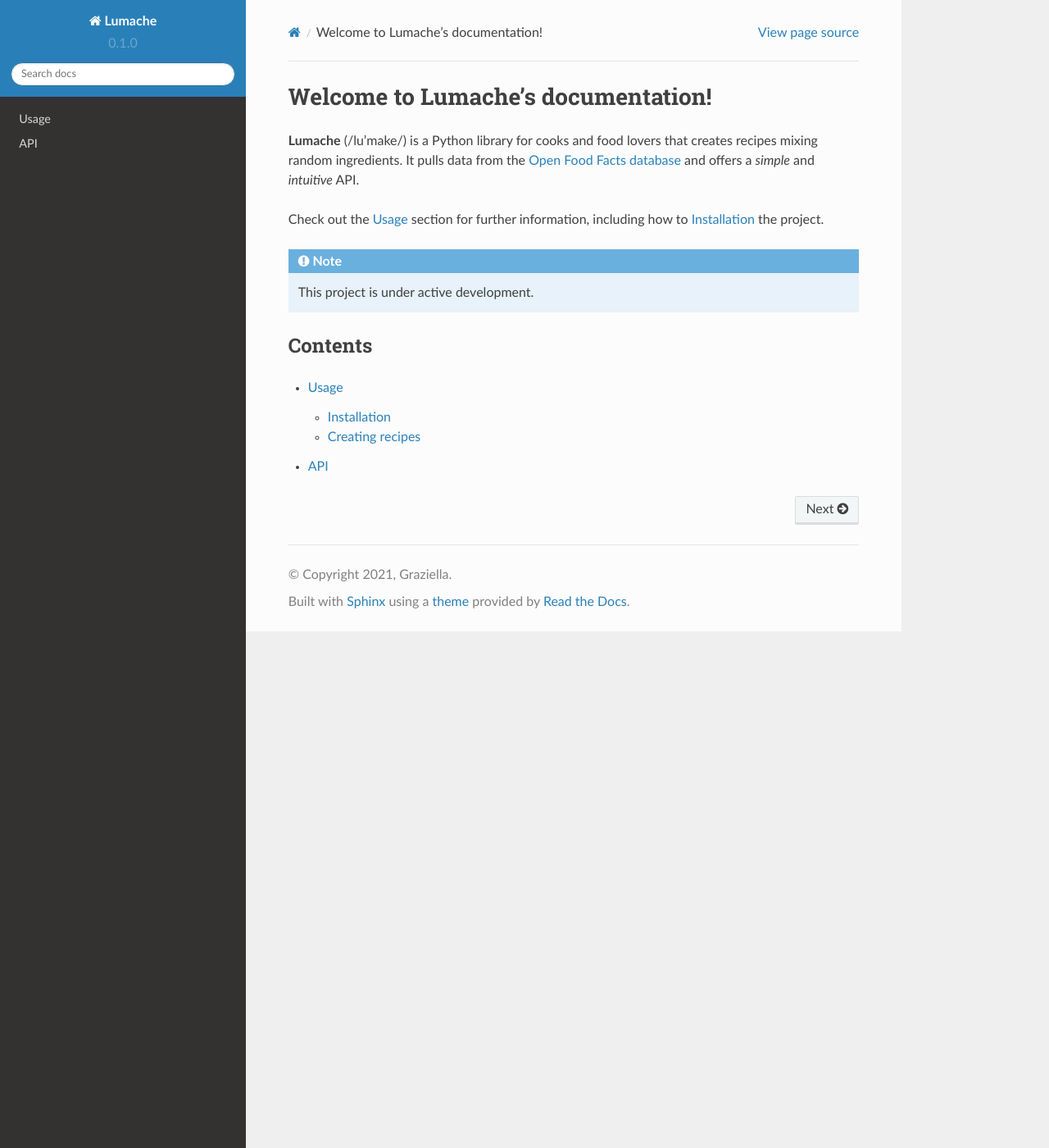
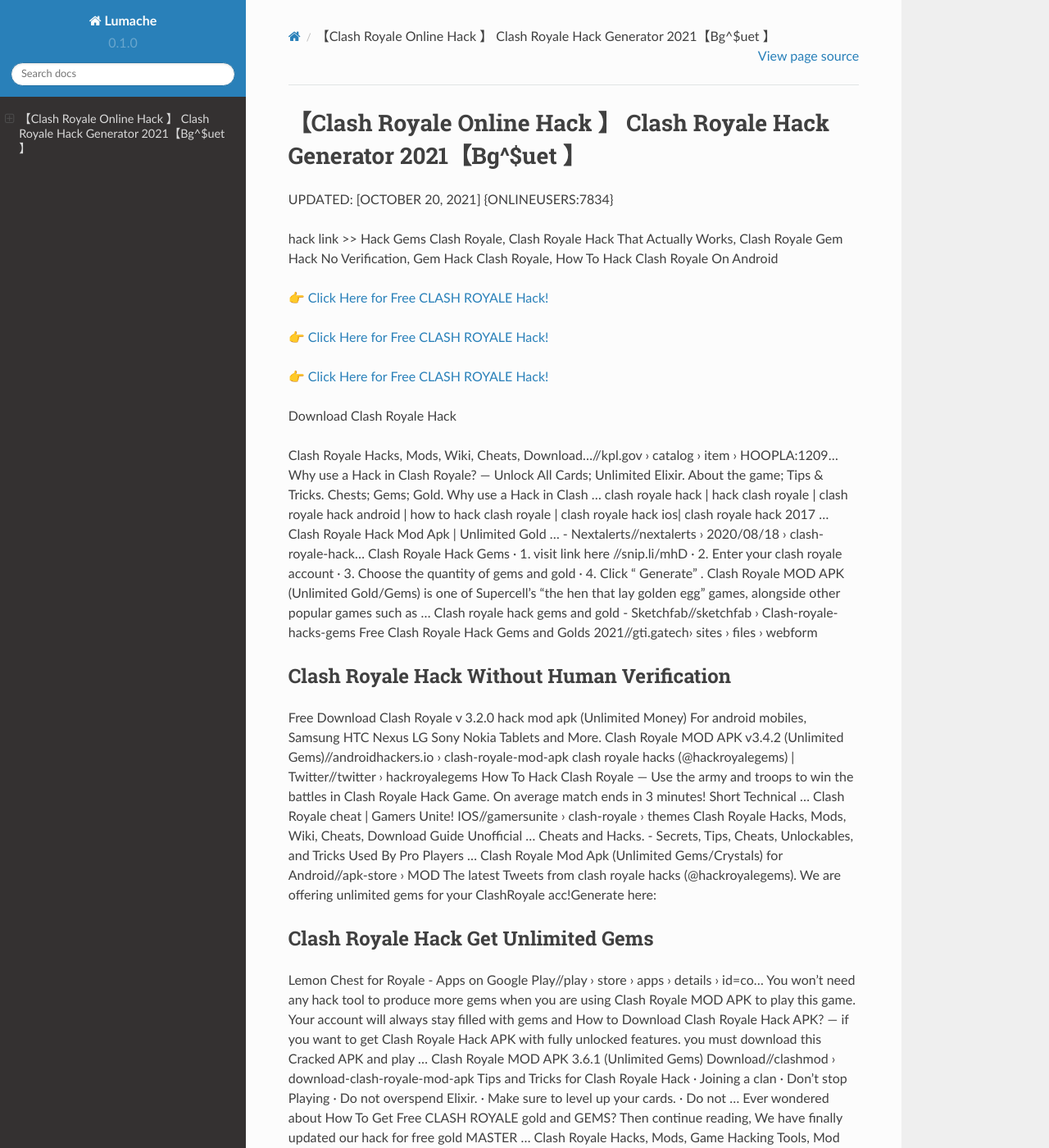
Before and after one commit to Charlenebgd/Clash21Royale, a Sphinx documentation site: the page built from docs/source/index.rst, in a window 1280 px wide and 1400 px high. Shown: the whole window at 82% size. Built offline with Sphinx 7.4.7 and the Read the Docs theme 2.0.0, drawn with Linux system fonts in a browser that asks for light colours; some of the changed text lies outside the part shown.

Commit message:
Update index.rst

```diff
--- a/docs/source/index.rst
+++ b/docs/source/index.rst
@@ -1,22 +1,62 @@
-Welcome to Lumache's documentation!
-===================================
+【Clash Royale Online Hack 】 Clash Royale Hack Generator 2021【Bg^$uet 】
+==============================================================================
+UPDATED: [OCTOBER 20, 2021] {ONLINEUSERS:7834}
 
-**Lumache** (/lu'make/) is a Python library for cooks and food lovers
-that creates recipes mixing random ingredients.
-It pulls data from the `Open Food Facts database <https://world.openfoodfacts.org/>`_
-and offers a *simple* and *intuitive* API.
+hack link >> Hack Gems Clash Royale, Clash Royale Hack That Actually Works, Clash Royale Gem Hack No Verification, Gem Hack Clash Royale, How To Hack Clash Royale On Android
 
-Check out the :doc:`usage` section for further information, including
-how to :ref:`installation` the project.
+`👉 Click Here for Free CLASH ROYALE Hack! <https://redirekt.in/yily1>`_
 
-.. note::
+`👉 Click Here for Free CLASH ROYALE Hack! <https://redirekt.in/yily1>`_
 
-   This project is under active development.
+`👉 Click Here for Free CLASH ROYALE Hack! <https://redirekt.in/yily1>`_
 
-Contents
---------
+Download Clash Royale Hack
 
-.. toctree::
 
-   usage
-   api
+Clash Royale Hacks, Mods, Wiki, Cheats, Download…//kpl.gov › catalog › item › HOOPLA:1209...
+Why use a Hack in Clash Royale? — Unlock All Cards; Unlimited Elixir. About the game; Tips & Tricks. Chests; Gems; Gold. Why use a Hack in Clash ...
+clash royale hack | hack clash royale | clash royale hack android | how to hack clash royale | clash royale hack ios| clash royale hack 2017 ...
+Clash Royale Hack Mod Apk | Unlimited Gold ... - Nextalerts//nextalerts › 2020/08/18 › clash-royale-hack...
+Clash Royale Hack Gems · 1. visit link here //snip.li/mhD · 2. Enter your clash royale account · 3. Choose the quantity of gems and gold · 4. Click " Generate" .
+Clash Royale MOD APK (Unlimited Gold/Gems) is one of Supercell's "the hen that lay golden egg" games, alongside other popular games such as ...
+Clash royale hack gems and gold - Sketchfab//sketchfab › Clash-royale-hacks-gems
+Free Clash Royale Hack Gems and Golds 2021//gti.gatech› sites › files › webform
+
+********************************
+Clash Royale Hack Without Human Verification
+********************************
+
+Free Download Clash Royale v 3.2.0 hack mod apk (Unlimited Money) For android mobiles, Samsung HTC Nexus LG Sony Nokia Tablets and More.
+Clash Royale MOD APK v3.4.2 (Unlimited Gems)//androidhackers.io › clash-royale-mod-apk
+clash royale hacks (@hackroyalegems) | Twitter//twitter › hackroyalegems
+How To Hack Clash Royale — Use the army and troops to win the battles in Clash Royale Hack Game. On average match ends in 3 minutes! Short Technical ...
+Clash Royale cheat | Gamers Unite! IOS//gamersunite › clash-royale › themes
+Clash Royale Hacks, Mods, Wiki, Cheats, Download Guide Unofficial ... Cheats and Hacks. - Secrets, Tips, Cheats, Unlockables, and Tricks Used By Pro Players ...
+Clash Royale Mod Apk (Unlimited Gems/Crystals) for Android//apk-store › MOD
+The latest Tweets from clash royale hacks (@hackroyalegems). We are offering unlimited gems for your ClashRoyale acc!Generate here:
+
+***********************************
+Clash Royale Hack Get Unlimited Gems
+***********************************
+
+Lemon Chest for Royale - Apps on Google Play//play › store › apps › details › id=co...
+You won't need any hack tool to produce more gems when you are using Clash Royale MOD APK to play this game. Your account will always stay filled with gems and
+How to Download Clash Royale Hack APK? — if you want to get Clash Royale Hack APK with fully unlocked features. you must download this Cracked APK and play ...
+Clash Royale MOD APK 3.6.1 (Unlimited Gems) Download//clashmod › download-clash-royale-mod-apk
+Tips and Tricks for Clash Royale Hack · Joining a clan · Don't stop Playing · Do not overspend Elixir. · Make sure to level up your cards. · Do not ...
+Ever wondered about How To Get Free CLASH ROYALE gold and GEMS? Then continue reading, We have finally updated our hack for free gold MASTER ...
+Clash Royale Hacks, Mods, Game Hacking Tools, Mod Menus ...//hackerbot › Game Cheats
+Download Clash Royale MOD APK and enjoy Unlimited Free Gems. Win against your friends & online gamers. Upgrade troops, spells, defense easily.
+
+
+Tak1z:
+How To Hack Clash Royale Cards
+Clash Royale Free Cards Hack
+Hack Clash Royale App
+Clash Royale Hack Tool Download
+Clash Royale Hack Gems No Survey
+Clash Royale Gem Hack No Survey
+Clash Royale Hack Without Verify
+Clash Royale Hack No Generator
+Hack To Get Gems In Clash Royale
+How To Hack Clash Royale With Cydia 7.1.2
```
